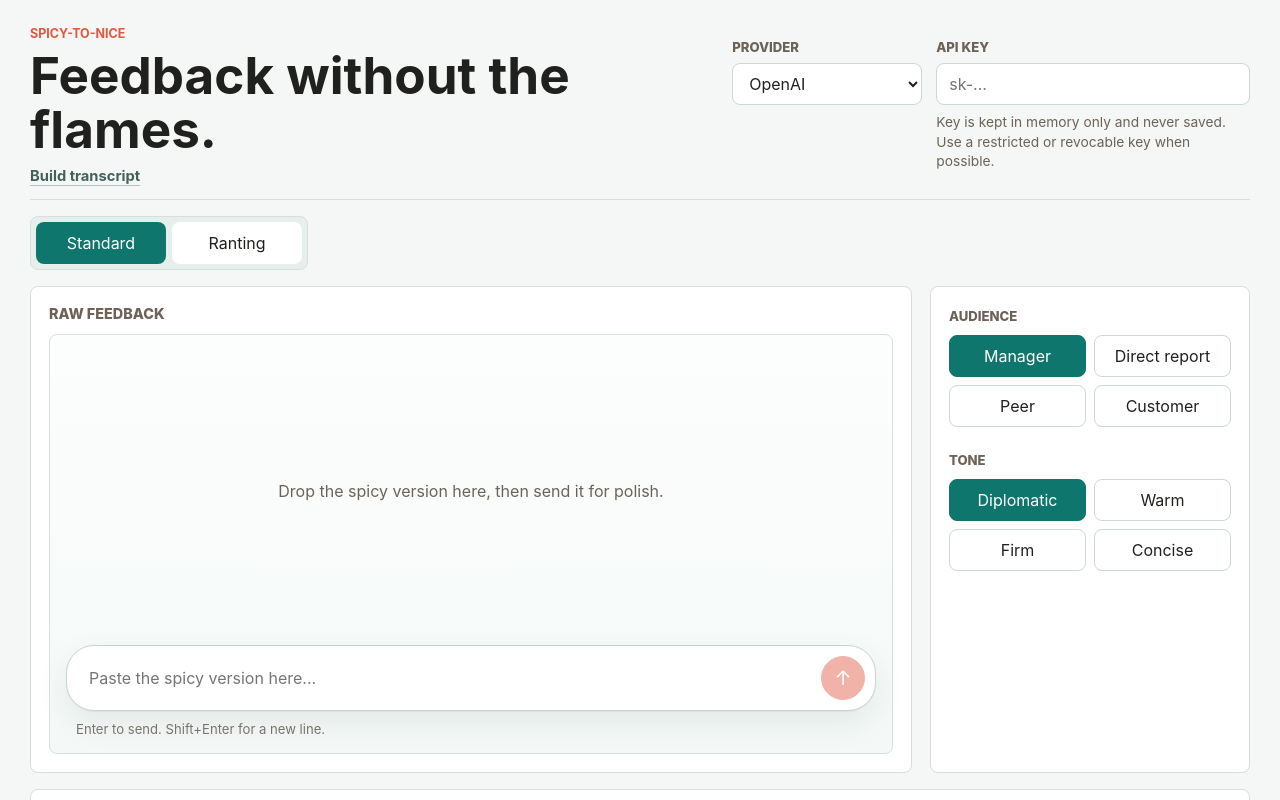
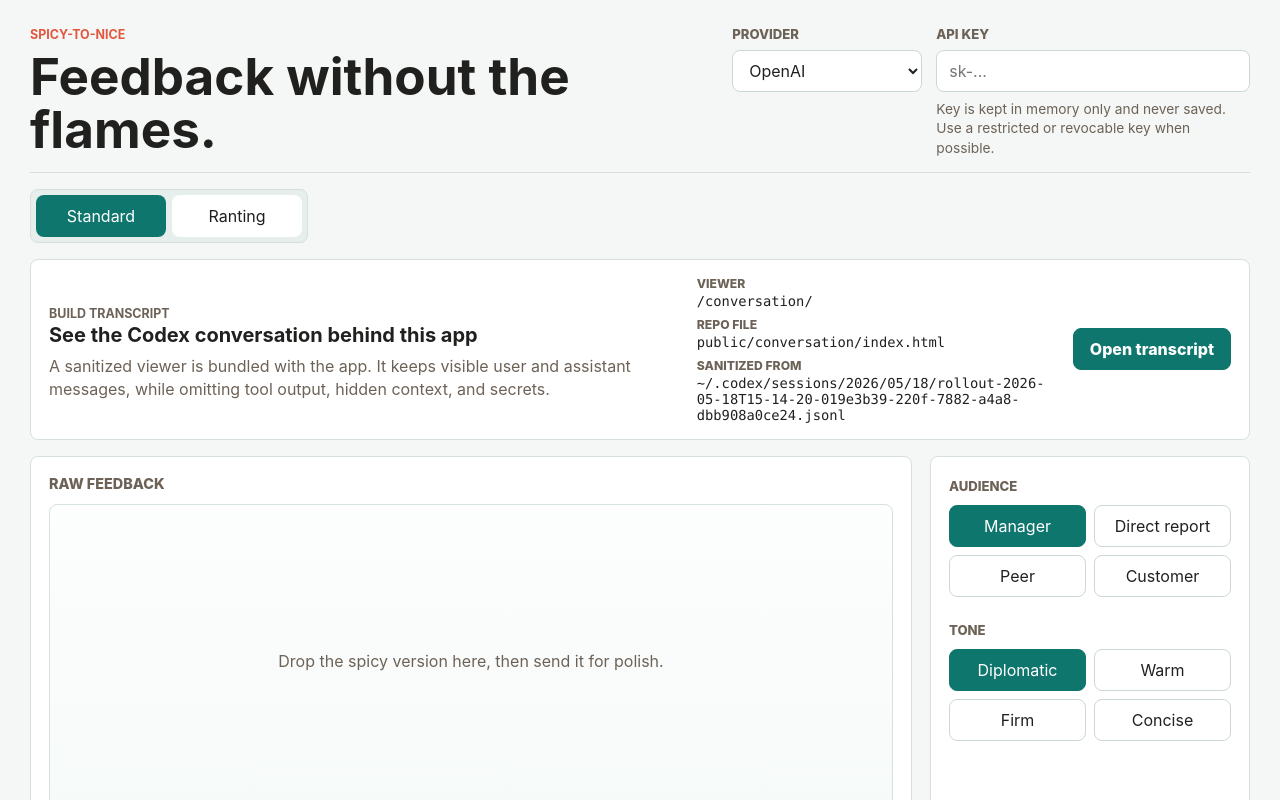
Before and after one commit to uRTLy/spicy-to-nice, a React (Vite) app: page / in a window 1280 px wide. Shown: the top 800 px of the page. Built offline with nearby package versions, Linux system fonts and the light colour scheme.

Commit message:
Add build transcript card

```diff
--- a/src/App.tsx
+++ b/src/App.tsx
@@ -67,6 +67,8 @@ type AppAction =
   | { type: "copy_reset" };
 
 const initialOutputText = "Your polished feedback will appear here.";
+const conversationSourcePath =
+  "~/.codex/sessions/2026/05/18/rollout-2026-05-18T15-14-20-019e3b39-220f-7882-a4a8-dbb908a0ce24.jsonl";
 
 const initialState: AppState = {
   mode: "single",
@@ -389,9 +391,6 @@ export function App() {
           <div>
             <p className="eyebrow">Spicy-to-Nice</p>
             <h1>Feedback without the flames.</h1>
-            <a className="transcript-link" href={conversationUrl}>
-              Build transcript
-            </a>
           </div>
           <div className="provider-controls">
             <div className="provider-field">
@@ -477,6 +476,40 @@ export function App() {
             Ranting
           </button>
         </div>
+
+        <section className="transcript-card" aria-label="Build transcript">
+          <div>
+            <p className="eyebrow">Build transcript</p>
+            <h2>See the Codex conversation behind this app</h2>
+            <p>
+              A sanitized viewer is bundled with the app. It keeps visible user and
+              assistant messages, while omitting tool output, hidden context, and secrets.
+            </p>
+          </div>
+          <dl>
+            <div>
+              <dt>Viewer</dt>
+              <dd>
+                <code>/conversation/</code>
+              </dd>
+            </div>
+            <div>
+              <dt>Repo file</dt>
+              <dd>
+                <code>public/conversation/index.html</code>
+              </dd>
+            </div>
+            <div>
+              <dt>Sanitized from</dt>
+              <dd>
+                <code>{conversationSourcePath}</code>
+              </dd>
+            </div>
+          </dl>
+          <a className="transcript-button" href={conversationUrl}>
+            Open transcript
+          </a>
+        </section>
 
         {state.mode === "ranting" ? (
           <div className="flow-banner" aria-live="polite">
--- a/src/styles.css
+++ b/src/styles.css
@@ -53,20 +53,6 @@ h1 {
   font-size: clamp(2rem, 4vw, 3.25rem);
   line-height: 1.05;
   letter-spacing: 0;
-}
-
-.transcript-link {
-  display: inline-block;
-  margin-top: 10px;
-  color: #43625c;
-  font-size: 0.92rem;
-  font-weight: 700;
-  text-decoration-color: rgba(67, 98, 92, 0.35);
-  text-underline-offset: 4px;
-}
-
-.transcript-link:hover {
-  color: #0f766e;
 }
 
 h2 {
@@ -176,6 +162,71 @@ button.active {
 .mode-switch button {
   min-width: 130px;
   border-color: transparent;
+}
+
+.transcript-card {
+  display: grid;
+  grid-template-columns: minmax(0, 1fr) minmax(240px, 360px) auto;
+  gap: 16px;
+  align-items: center;
+  margin: 0 0 16px;
+  padding: 16px 18px;
+  border: 1px solid #d7dfdc;
+  border-radius: 8px;
+  background: #ffffff;
+}
+
+.transcript-card h2 {
+  font-size: 1.25rem;
+}
+
+.transcript-card p {
+  max-width: 680px;
+  margin: 8px 0 0;
+  color: #6d6257;
+  line-height: 1.45;
+}
+
+.transcript-card dl {
+  display: grid;
+  gap: 8px;
+  margin: 0;
+}
+
+.transcript-card dt {
+  color: #6d6257;
+  font-size: 0.76rem;
+  font-weight: 800;
+  text-transform: uppercase;
+}
+
+.transcript-card dd {
+  margin: 2px 0 0;
+  color: #20201f;
+  font-size: 0.86rem;
+  overflow-wrap: anywhere;
+}
+
+.transcript-card code {
+  font-family: "SFMono-Regular", Consolas, "Liberation Mono", monospace;
+}
+
+.transcript-button {
+  display: inline-grid;
+  min-height: 42px;
+  place-items: center;
+  padding: 0 16px;
+  border: 1px solid #0f766e;
+  border-radius: 8px;
+  background: #0f766e;
+  color: #ffffff;
+  font-weight: 800;
+  text-decoration: none;
+  white-space: nowrap;
+}
+
+.transcript-button:hover {
+  background: #0c615b;
 }
 
 .flow-banner {
@@ -640,6 +691,10 @@ select:focus-visible {
     grid-template-columns: 1fr;
   }
 
+  .transcript-card {
+    grid-template-columns: 1fr;
+  }
+
   .mode-switch {
     width: 100%;
   }
```
Also changed, not shown: public/conversation/conversation.json, 1 other file (tests, documents, lock files or other folders).
